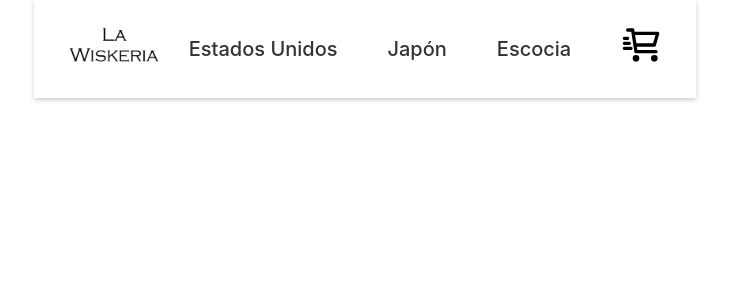
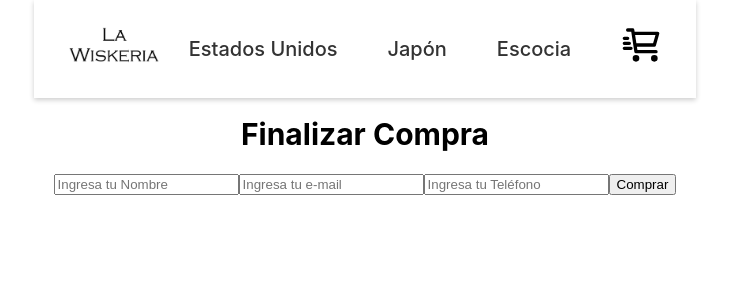
Before and after one commit to abinsur23/PreEntrega-2--Wollmann, a React (Vite) app: page /checkout in a window 1280 px wide. Shown: the top 300 px of the page, without its empty margins (275-1004 px from the left). Built offline with nearby package versions, Linux system fonts and the light colour scheme.

Commit message:
entrega final

```diff
--- a/package.json
+++ b/package.json
@@ -14,6 +14,7 @@
     "firebase": "^10.5.0",
     "react": "^18.2.0",
     "react-dom": "^18.2.0",
+    "react-hook-form": "^7.47.0",
     "react-router-dom": "^6.16.0"
   },
   "devDependencies": {
--- a/src/App.jsx
+++ b/src/App.jsx
@@ -7,7 +7,7 @@
 
 import CartProvider from './components/CartContext';
 import Cart from './components/Cart';
-// import Checkout from './components/Checkout';
+import Checkout from './components/Checkout';
 
 
 
@@ -25,7 +25,7 @@
             <Route path="/item/:id" element={<ItemDetailContainer />} />
             <Route path="/origen/:origenId" element={<ItemListContainer />} />
             <Route path="/cart" element={<Cart />} />
-            {/* <Route path="/checkout" element={<Checkout />} /> */}
+            <Route path="/checkout" element={<Checkout />} />
           </Routes>
         </BrowserRouter>
       </CartProvider>
--- a/src/components/Cart.jsx
+++ b/src/components/Cart.jsx
@@ -5,7 +5,7 @@
 
 const Cart = () => {
 
-  const {cart, clear,getTotal} = useContext(CartContext)
+  const {cart, clear,getTotal} = useContext(CartContext);
 
   return (
     <>
@@ -21,6 +21,9 @@
               <br/>
               <button onClick={clear}>Vaciar Carrito</button>
               <br />
+              <button>
+                <Link to="/checkout">Finalizar Compra</Link>
+              </button>
               <br />
 
             </div>
--- a/src/components/Checkout.jsx
+++ b/src/components/Checkout.jsx
@@ -0,0 +1,53 @@
+import { useContext, useState } from 'react';
+import { CartContext } from './CartContext';
+import { useForm } from 'react-hook-form';
+import { collection, addDoc } from "firebase/firestore";
+import { db } from "../main";
+
+const Checkout = () => {
+    const [pedidoId, setPedidoId] = useState("");
+    const { cart, clear, getTotal } = useContext(CartContext);
+    const { register, handleSubmit } = useForm();
+
+    const comprar = (data) => {
+        const pedido = {
+            cliente: data,
+            productos: cart,
+            total: getTotal()
+        }
+        console.log(pedido);
+
+        const pedidosRef = collection(db, "pedidos");
+
+        addDoc(pedidosRef, pedido)
+            .then((doc) => {
+                setPedidoId(doc.id);
+                clear();
+            });
+    }
+
+    if (pedidoId) {
+        return (
+            <div>
+                <h1>Muchas Gracias por su Compra</h1>
+                <p>Tu número de pedido es:</p>
+                <h3>{pedidoId}</h3>
+            </div>
+        )
+    }
+
+    return (
+        <div>
+            <h1>Finalizar Compra</h1>
+            <form onSubmit={handleSubmit(comprar)}>
+                <input type="text" placeholder="Ingresa tu Nombre" {...register("nombre")} />
+                <input type="email" placeholder="Ingresa tu e-mail"  {...register("email")} />
+                <input type="tel" placeholder="Ingresa tu Teléfono" {...register("telefono")} />
+
+                <button type="submit">Comprar</button>
+            </form>
+        </div>
+    )
+}
+
+export default Checkout;
```
Also changed, not shown: 1 other file (tests, documents, lock files or other folders).
